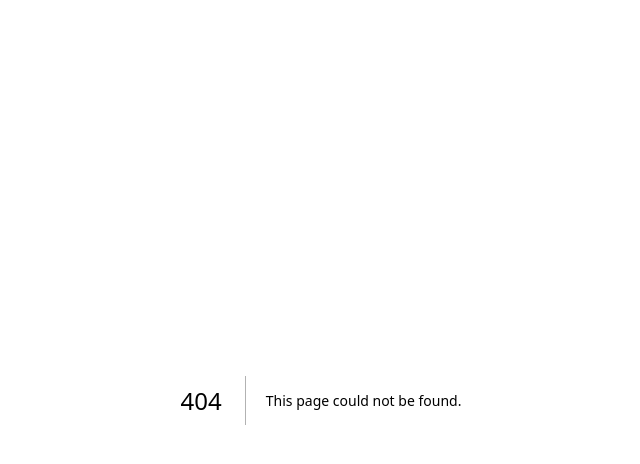
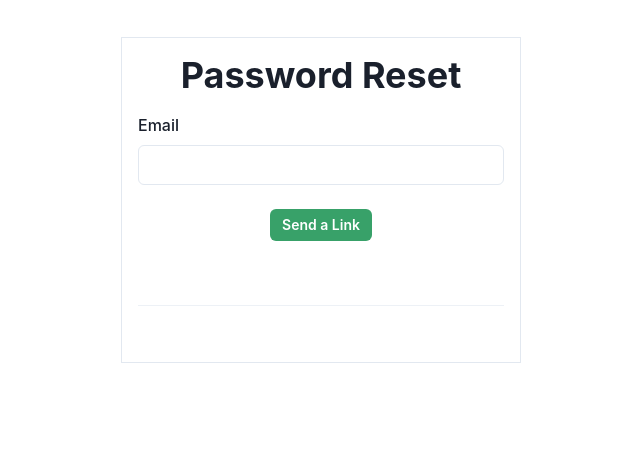
Before and after one commit to jonaszeferino/spotify-alegria, a Next.js app: page /send-email-password-reset in a window 1280 px wide. Before the commit this address had no page. Shown: the top 464 px of the page, without its empty margins (319-959 px from the left). Built offline with nearby package versions, Linux system fonts and the light colour scheme; no server answers.

Commit message:
reset password fixed

```diff
--- a/components/Auth.js
+++ b/components/Auth.js
@@ -200,7 +200,7 @@ export default function Auth() {
 
           <Link
             color="teal.500"
-            href="https://supabase-nextjs-gamma.vercel.app/send-email-password-reset"
+            href="https://spotify-alegria.vercel.app/send-email-password-reset"
           >
             Esqueci minha senha
           </Link>
--- /dev/null
+++ b/pages/send-email-password-reset.js
@@ -0,0 +1,101 @@
+import { useState } from "react";
+import { supabase } from "../utils/supabaseClient";
+import {
+  Box,
+  Heading,
+  FormControl,
+  FormLabel,
+  Input,
+  Button,
+  ChakraProvider,
+  Center,
+  Alert,
+  AlertIcon,
+  Link,
+  Divider,
+  InputGroup,
+  InputRightElement,
+} from "@chakra-ui/react";
+import Head from "next/head";
+
+export default function PasswordResetPage() {
+  const [email, setEmail] = useState("");
+  const [alertMessage, setAlertMessage] = useState("");
+
+  console.log(email);
+
+  const handlePasswordLinkReset = async () => {
+    setAlertMessage("");
+    try {
+      const { error } = await supabase.auth.resetPasswordForEmail(email, {
+        redirectTo: "https://spotify-alegria.vercel.app/send-email-password-reset",
+      });
+      if (error) {
+        throw error;
+      }
+      setAlertMessage("Reset link sent to your e-mail");
+    } catch (e) {
+      console.log(e); // Add this line to log any errors to the console
+      setAlertMessage(e.message);
+    }
+  };
+
+  return (
+    <ChakraProvider>
+      <Head>
+        <title>Reset Password</title>
+        <meta name="keywords" content="tvshow,watch,review"></meta>
+        <meta name="description" content="filmes, series,"></meta>
+      </Head>
+      <></>
+      <Center height="50vh">
+        <Box
+          p={4}
+          borderWidth="1px"
+          maxW="400px"
+          width="100%"
+          position="relative"
+        >
+          <Heading as="h1" size="xl" textAlign="center" mb={4}>
+            Password Reset{" "}
+          </Heading>
+          <FormControl>
+            <FormLabel>Email</FormLabel>
+            <Input
+              type="email"
+              onChange={(e) => setEmail(e.target.value)}
+              value={email}
+            />
+          </FormControl>
+
+          <br />
+          <Center>
+            <Button
+              onClick={() => handlePasswordLinkReset()}
+              colorScheme="green"
+              size="sm"
+            >
+              Send a Link
+            </Button>
+          </Center>
+          <br />
+          {alertMessage && (
+            <ChakraProvider>
+              <Alert status="info">
+                <AlertIcon />
+                {alertMessage === "Email not confirmed"
+                  ? "E-mail Não Confirmado"
+                  : alertMessage}
+              </Alert>
+            </ChakraProvider>
+          )}
+          <br />
+
+          <Divider my={4} />
+
+          <br />
+        </Box>
+      </Center>
+    </ChakraProvider>
+  );
+}
```
